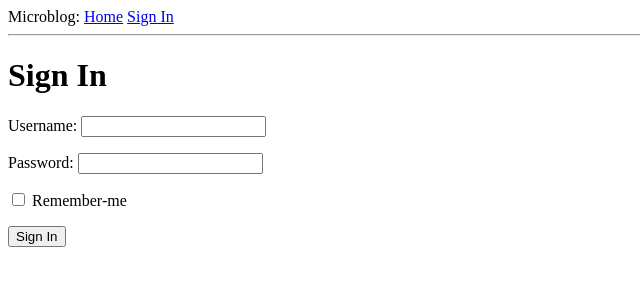
After one commit to anarossati/Python_html, a Flask app: page /login in a window 1280 px wide. The commit adds this page. Shown: the top 300 px of the page, without its empty margins (0-640 px from the left). Run offline with Flask 2, Linux system fonts and the light colour scheme.

Commit message:
Com_login

```diff
--- a/app/routes.py
+++ b/app/routes.py
@@ -1,5 +1,5 @@
 from app import app
-from flask import render_template
+from flask import render_template, request
 
 
 @app.route('/')
@@ -11,3 +11,9 @@ def index():
         {'author': {'username': 'Mario'}, 'body': "Olá!"}
     ]
     return render_template("index.html", user=user, posts=posts)
+
+@app.route('/login', methods=["GET", "POST"])
+def login():
+    if request.method == "POST":
+        print(request.values.get("user"), request.values.get("pass"), request.values.get("remember"))
+    return render_template("login.html", title="Login")
--- a/app/templates/base.html
+++ b/app/templates/base.html
@@ -7,7 +7,10 @@
       {% endif %}
     </head>
     <body>
-        <div>Microblog: <a href="/index">Home</a></div>
+        <div>Microblog:
+            <a href="/index">Home</a>
+            <a href="/login">Sign In</a>
+        </div>
         <hr>
         {% block content %}{% endblock %}
     </body>
--- /dev/null
+++ b/app/templates/login.html
@@ -0,0 +1,20 @@
+{% extends "base.html" %}
+
+{% block content %}
+<h1>Sign In</h1>
+<form method="POST" action="">
+    <p>
+        <label for="username">Username: </label>
+        <input name="user" id="username" type="text">
+    </p>
+    <p>
+        <label for="password">Password: </label>
+        <input name="pass" id="password" type="password">
+    </p>
+    <p>
+        <input type="checkbox" id="remember" name="remember">
+        <label for="remember">Remember-me</label>
+    </p>
+    <button>Sign In</button>
+</form>
+{% endblock %}
```
